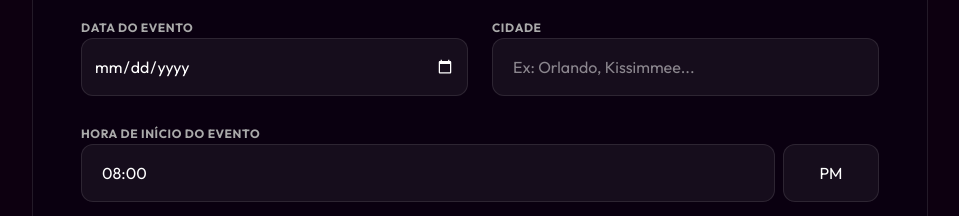
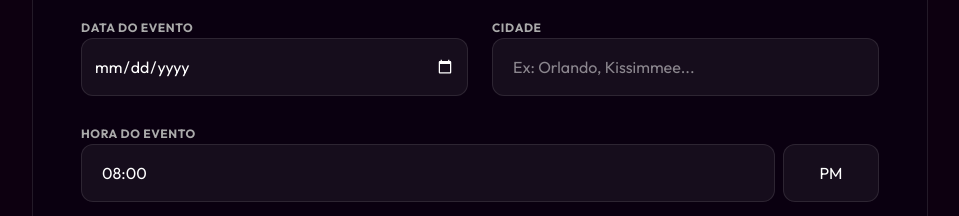
Before and after one commit to isaacaraujo10/Brazioke-orlando, a React (Vite) app: page / in a window 1280 px wide. Shown: the part 4880-5096 px from the top of the page, without its empty margins (160-1119 px from the left). Built offline with nearby package versions, Linux system fonts and the light colour scheme.

Commit message:
feat: Simplify event start time label
Renames the "Hora de início do evento" label to "Hora do evento" for brevity and clarity.

```diff
--- a/src/App.tsx
+++ b/src/App.tsx
@@ -830,7 +830,7 @@ export default function App() {
                     </div>
 
                     <div className="space-y-2">
-                      <label className="text-xs font-bold uppercase tracking-wider text-text-muted">Hora de início do evento</label>
+                      <label className="text-xs font-bold uppercase tracking-wider text-text-muted">Hora do evento</label>
                       <div className="flex gap-2">
                         <select
                           name="horarioInicio"
```
